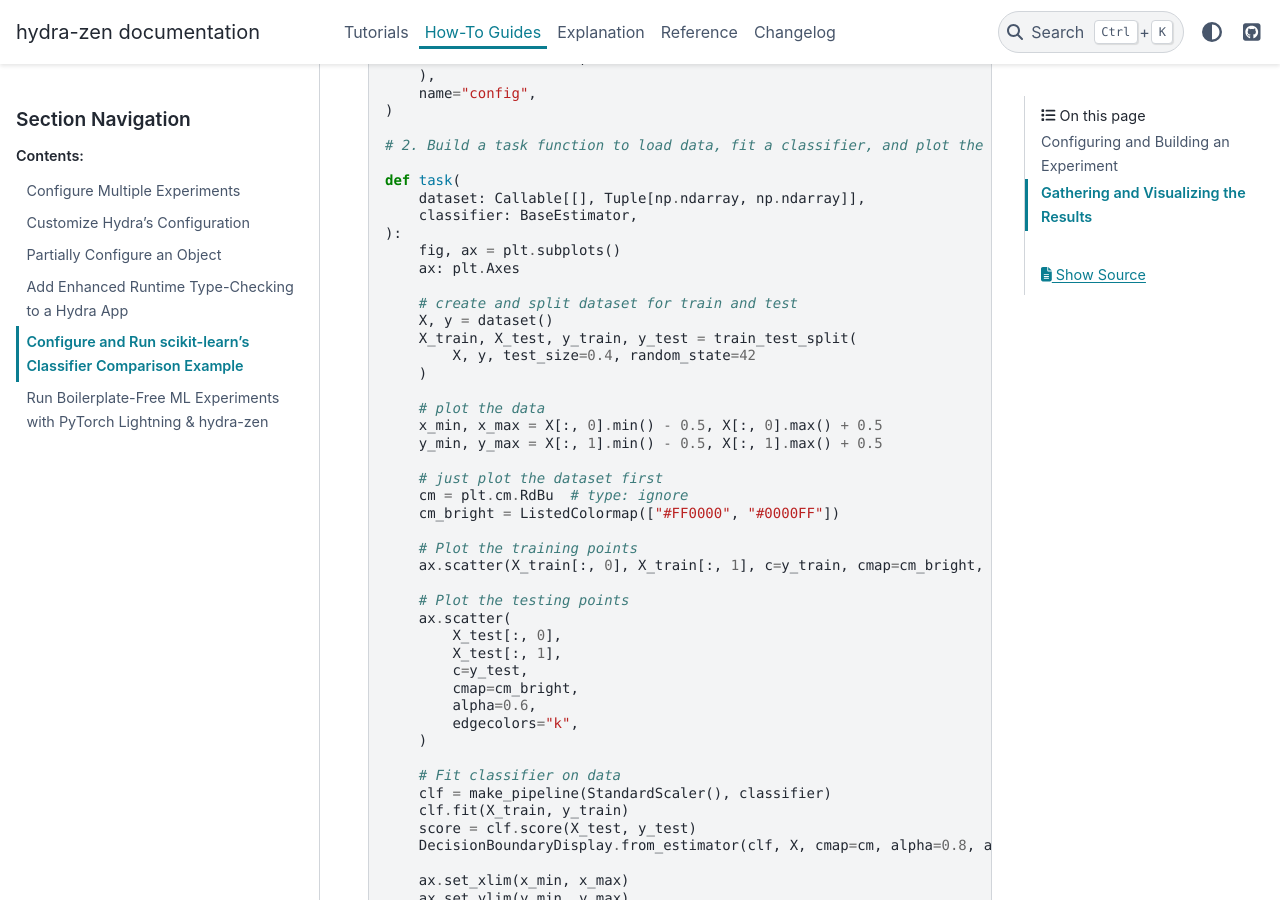
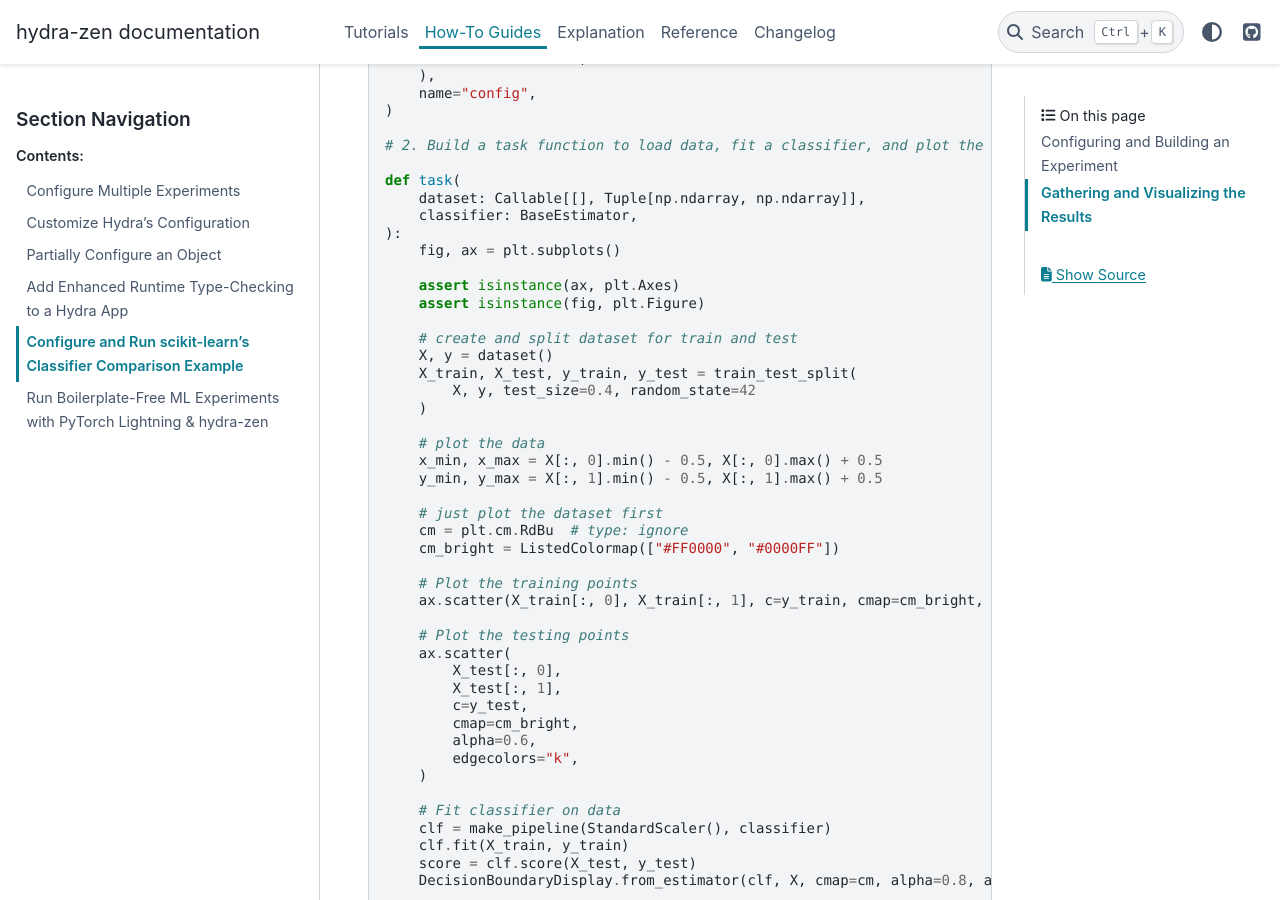
Before and after one commit to mit-ll-responsible-ai/hydra-zen, a Sphinx documentation site: the page built from docs/source/how_to/using_scikit_learn.rst, in a window 1280 px wide and 900 px high, scrolled down 3407 px. Built offline with Sphinx 7.4.7 and the PyData theme 0.15.4, drawn with Linux system fonts in a browser that asks for light colours; the version number could not be read and is left out.

Commit message:
more docs stuff

```diff
--- a/docs/source/how_to/pytorch_lightning.rst
+++ b/docs/source/how_to/pytorch_lightning.rst
@@ -180,7 +180,7 @@ and trainer. We'll also define the task function that trains and tests our model
    # We must specify `pre_call` to ensure that pytorch lightning seeds everything
    # *before* any of our configs are instantiated (which will initialize the pytorch
    # model whose weights depend on the seed)
-   pre_seed = zen(lambda seed: pl.seed_everything(seed)
+   pre_seed = zen(lambda seed: pl.seed_everything(seed))
    task_function = zen(train_and_eval, pre_call=pre_seed))
 
    if __name__ == "__main__":
--- a/docs/source/how_to/using_scikit_learn.rst
+++ b/docs/source/how_to/using_scikit_learn.rst
@@ -189,7 +189,9 @@ After building the configs we define the task function that utilizes these datas
        classifier: BaseEstimator,
    ):
        fig, ax = plt.subplots()
-       ax: plt.Axes
+
+       assert isinstance(ax, plt.Axes)
+       assert isinstance(fig, plt.Figure)
 
        # create and split dataset for train and test
        X, y = dataset()
```
